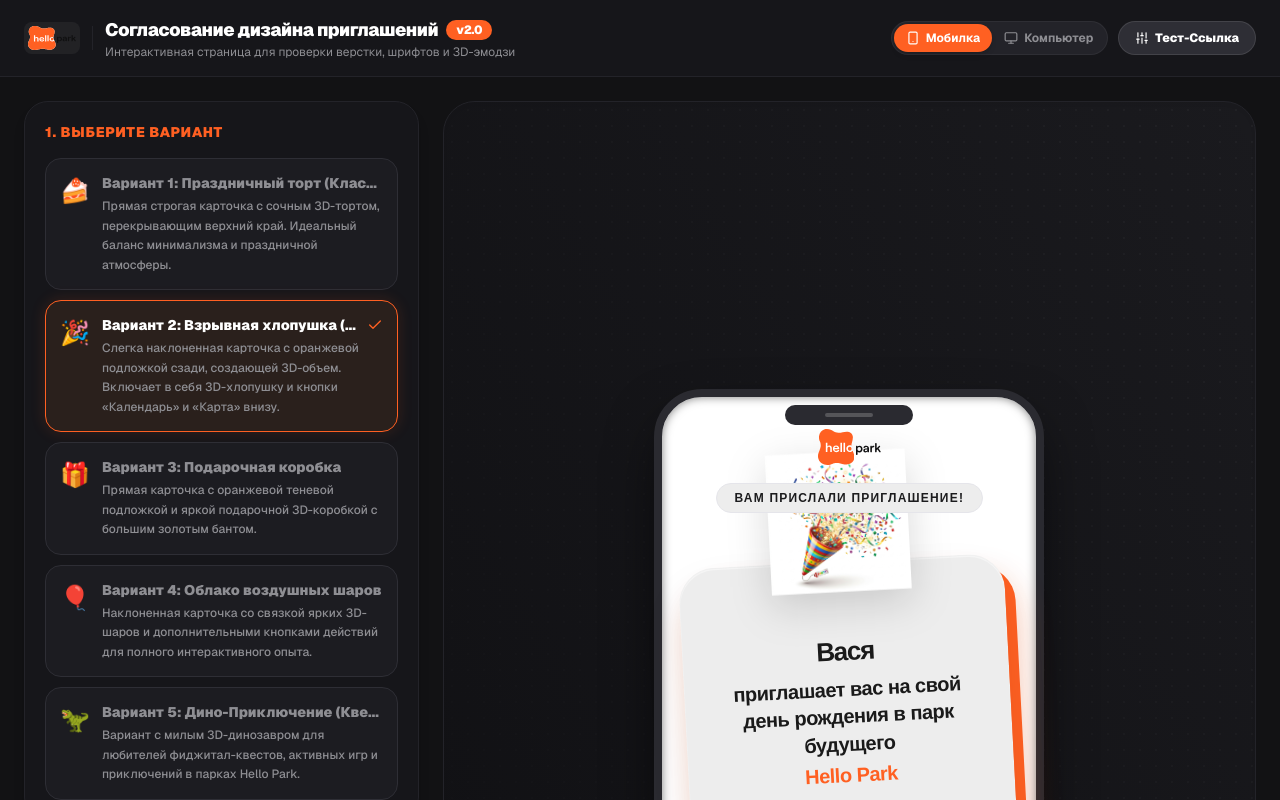
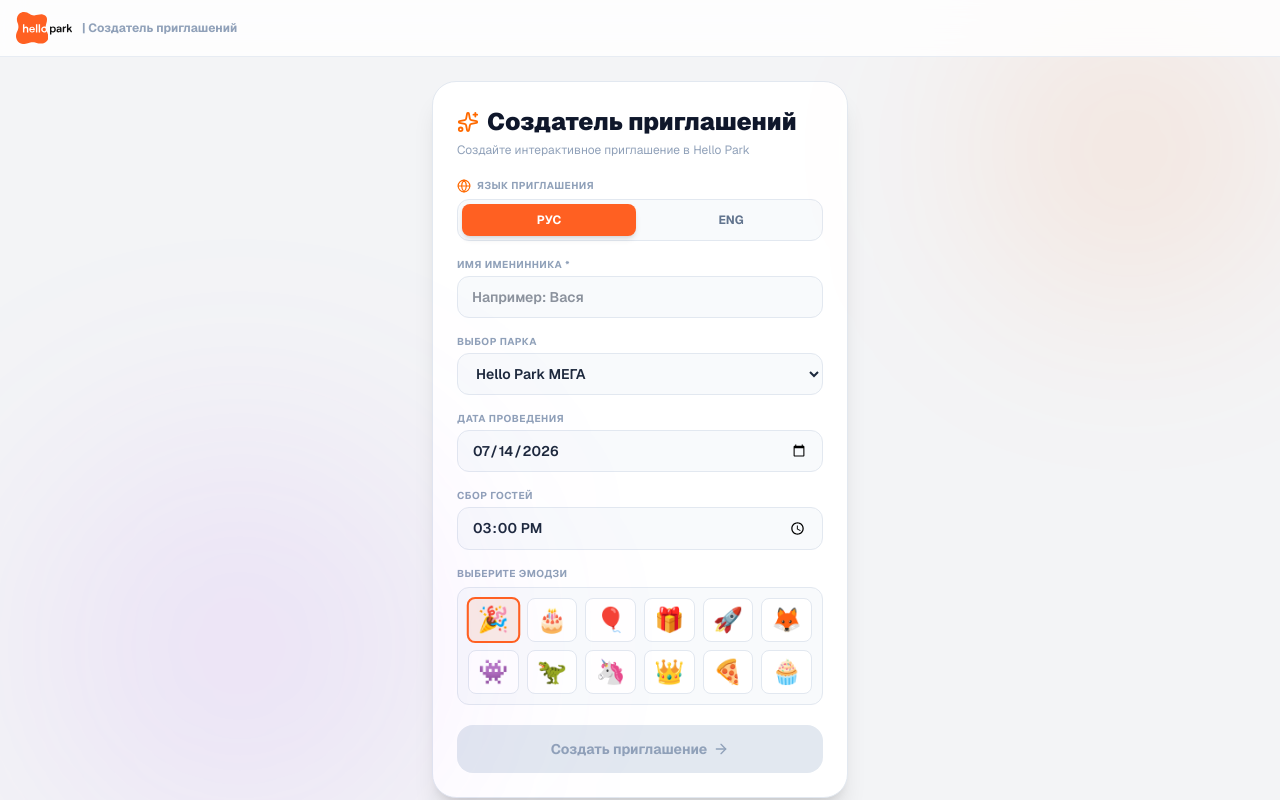
Before and after one commit to aihrtest-create/hello-park-invite, a Next.js app: page / in a window 1280 px wide. Shown: the top 800 px of the page. Built offline with nearby package versions, Linux system fonts and the light colour scheme.

Commit message:
Fix root page routing to show invitation creator

```diff
--- a/src/app/page.tsx
+++ b/src/app/page.tsx
@@ -1,6 +1,7 @@
 "use client";
-import InvitationVariants from "./components/invitation-variants";
+import InvitationService from "./components/invitation-service";
+import '../styles/theme.css'; // Adjust path if needed
 
-export default function InviteVariantsPage() {
-  return <InvitationVariants />;
+export default function Home() {
+  return <InvitationService />;
 }
```
